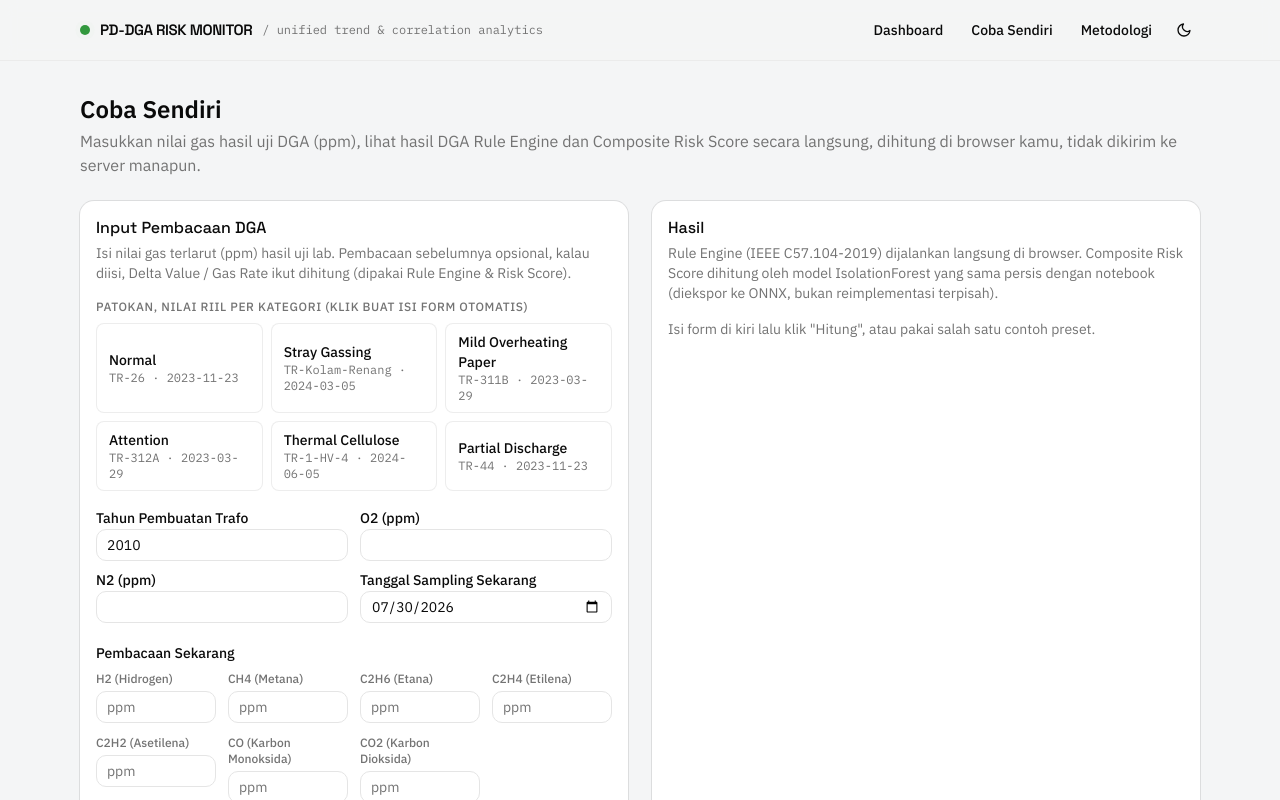
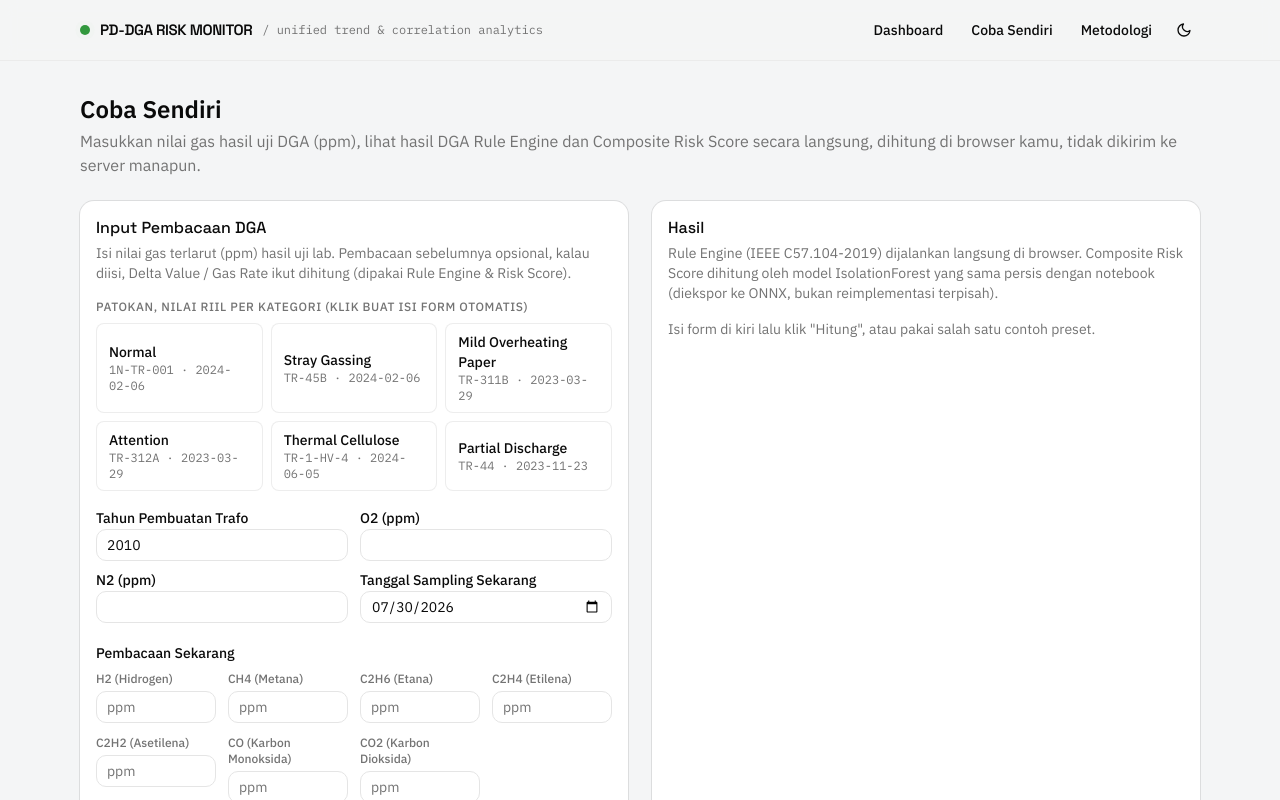
Before and after one commit to lenilestari/pkm-inovasi, a Next.js app in the folder webapp/: page /coba in a window 1280 px wide. Shown: the top 800 px of the page. Built offline with nearby package versions, Linux system fonts and the light colour scheme.

Commit message:
Fix Normal/Stray Gassing presets to use status-matching examples; disclose rule engine's 5-category limit for Attention/Mild Overheating Paper presets

```diff
--- a/webapp/src/components/try-it-form.tsx
+++ b/webapp/src/components/try-it-form.tsx
@@ -48,30 +48,37 @@ interface ExamplePreset {
   curr: Record<GasKey, string>;
   o2: string;
   n2: string;
+  /** Kalau ada: rule engine kita TIDAK BISA menghasilkan label ini (arsitekturnya cuma
+   *  5 kategori), jadi hasil Fault Type yang muncul memang akan beda dari label preset --
+   *  ini bukan bug, tapi keterbatasan yang kita disclose. */
+  ruleEngineCaveat?: string;
 }
 
 // Semua patokan di bawah ini nilai RIIL langsung dari dataset 69 aset (bukan dikarang) --
 // satu contoh representatif per kategori fault_type yang benar-benar ada di data lab Petrolab.
+// Untuk Normal/Stray Gassing/Thermal Cellulose/Partial Discharge, baris dipilih yang rule_fault_type
+// hasil rule engine kita SAMA dengan lab_fault_type (status_match), supaya demo konsisten dengan
+// label tombolnya -- lihat dataset.json kolom status_match sebelum ganti baris presetnya.
 const EXAMPLE_PRESETS: ExamplePreset[] = [
   {
     label: "Normal",
     faultType: "Normal",
-    assetId: "TR-26",
-    manufactureYear: "1974",
-    sampleDate: "2023-11-23",
-    curr: { h2: "2", ch4: "189", c2h6: "391", c2h4: "14", c2h2: "0", co: "297", co2: "2016" },
-    o2: "117",
-    n2: "83716",
+    assetId: "1N-TR-001",
+    manufactureYear: "2014",
+    sampleDate: "2024-02-06",
+    curr: { h2: "3", ch4: "10", c2h6: "3", c2h4: "8", c2h2: "0", co: "702", co2: "6854" },
+    o2: "1694",
+    n2: "71536",
   },
   {
     label: "Stray Gassing",
     faultType: "Stray Gassing",
-    assetId: "TR-Kolam-Renang",
-    manufactureYear: "2010",
-    sampleDate: "2024-03-05",
-    curr: { h2: "5", ch4: "25", c2h6: "26", c2h4: "28", c2h2: "0", co: "345", co2: "2415" },
-    o2: "363",
-    n2: "63626",
+    assetId: "TR-45B",
+    manufactureYear: "1976",
+    sampleDate: "2024-02-06",
+    curr: { h2: "2", ch4: "9", c2h6: "3", c2h4: "100", c2h2: "0", co: "16", co2: "10215" },
+    o2: "117",
+    n2: "64349",
   },
   {
     label: "Mild Overheating Paper",
@@ -82,6 +89,8 @@ const EXAMPLE_PRESETS: ExamplePreset[] = [
     curr: { h2: "85", ch4: "14", c2h6: "3", c2h4: "8", c2h2: "0", co: "480", co2: "18735" },
     o2: "1367",
     n2: "70057",
+    ruleEngineCaveat:
+      "Rule engine kami cuma bisa hasilkan 5 kategori (Normal, Stray Gassing, Thermal Fault (Oil), Thermal Cellulose, Partial Discharge) -- \"Mild Overheating Paper\" cuma ada sebagai kesimpulan lab, bukan output rule engine kami. Contoh ini sengaja dipasang untuk menunjukkan keterbatasan itu secara jujur, bukan disembunyikan.",
   },
   {
     label: "Attention",
@@ -92,6 +101,8 @@ const EXAMPLE_PRESETS: ExamplePreset[] = [
     curr: { h2: "2", ch4: "3", c2h6: "4", c2h4: "16", c2h2: "0", co: "271", co2: "5545" },
     o2: "25555",
     n2: "60244",
+    ruleEngineCaveat:
+      "Rule engine kami cuma bisa hasilkan 5 kategori (Normal, Stray Gassing, Thermal Fault (Oil), Thermal Cellulose, Partial Discharge) -- \"Attention\" cuma ada sebagai flag ketidakpastian dari lab, bukan output rule engine kami. Contoh ini sengaja dipasang untuk menunjukkan keterbatasan itu secara jujur, bukan disembunyikan.",
   },
   {
     label: "Thermal Cellulose",
@@ -163,6 +174,7 @@ export function TryItForm() {
   const [o2, setO2] = useState("");
   const [n2, setN2] = useState("");
   const [pdWorsening, setPdWorsening] = useState(false);
+  const [presetCaveat, setPresetCaveat] = useState<string | null>(null);
 
   const [loading, setLoading] = useState(false);
   const [error, setError] = useState<string | null>(null);
@@ -191,6 +203,7 @@ export function TryItForm() {
     setCurrDate(preset.sampleDate);
     setPrevDate("");
     setPrevGas({ ...EMPTY_GAS });
+    setPresetCaveat(preset.ruleEngineCaveat ?? null);
     setResult(null);
     setError(null);
   }
@@ -309,6 +322,12 @@ export function TryItForm() {
                 </button>
               ))}
             </div>
+            {presetCaveat && (
+              <Alert className="mt-3">
+                <AlertTitle>Catatan keterbatasan rule engine</AlertTitle>
+                <AlertDescription>{presetCaveat}</AlertDescription>
+              </Alert>
+            )}
           </div>
           <form onSubmit={handleSubmit} className="space-y-5">
             <div className="grid grid-cols-2 gap-3">
```
